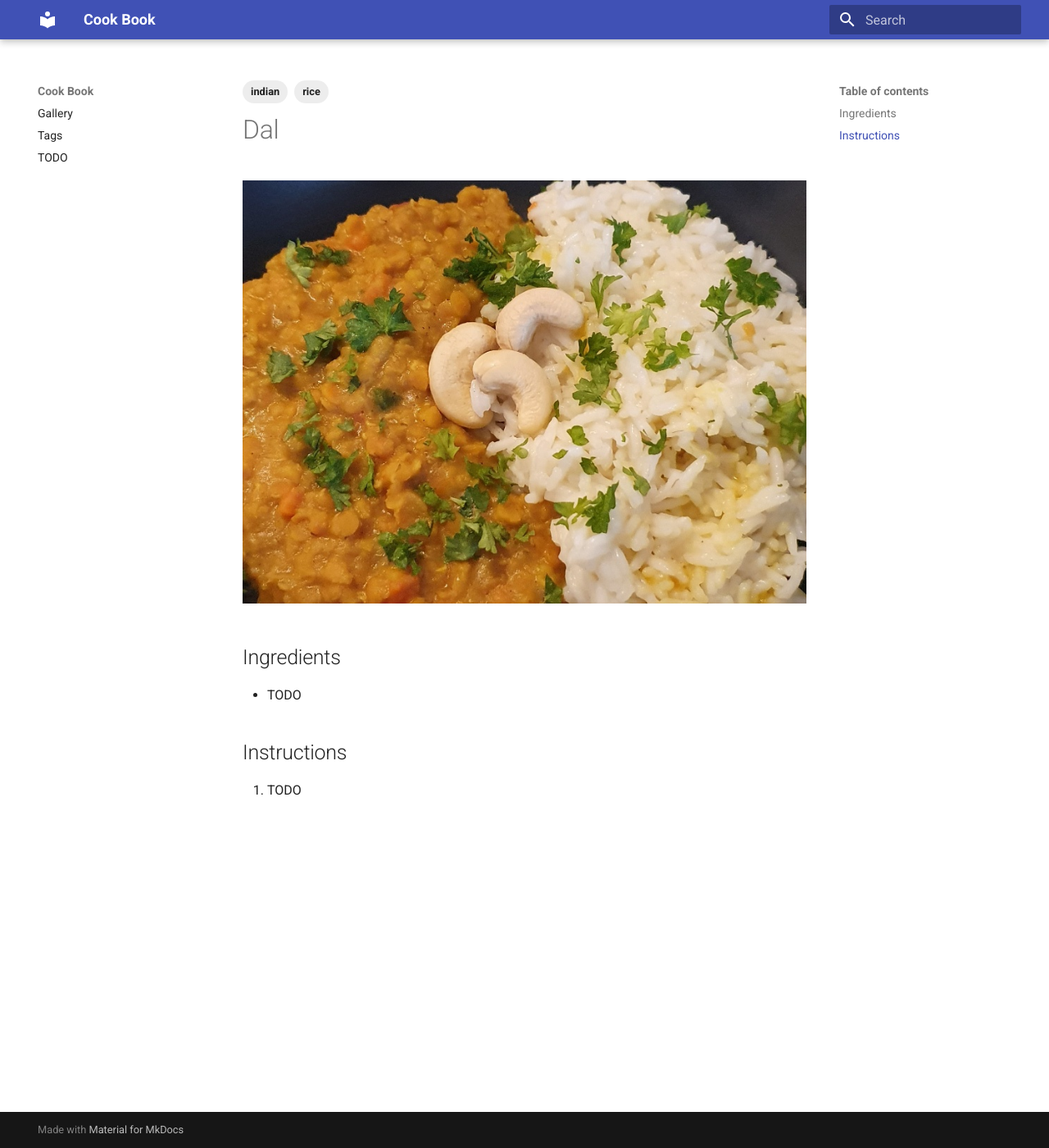
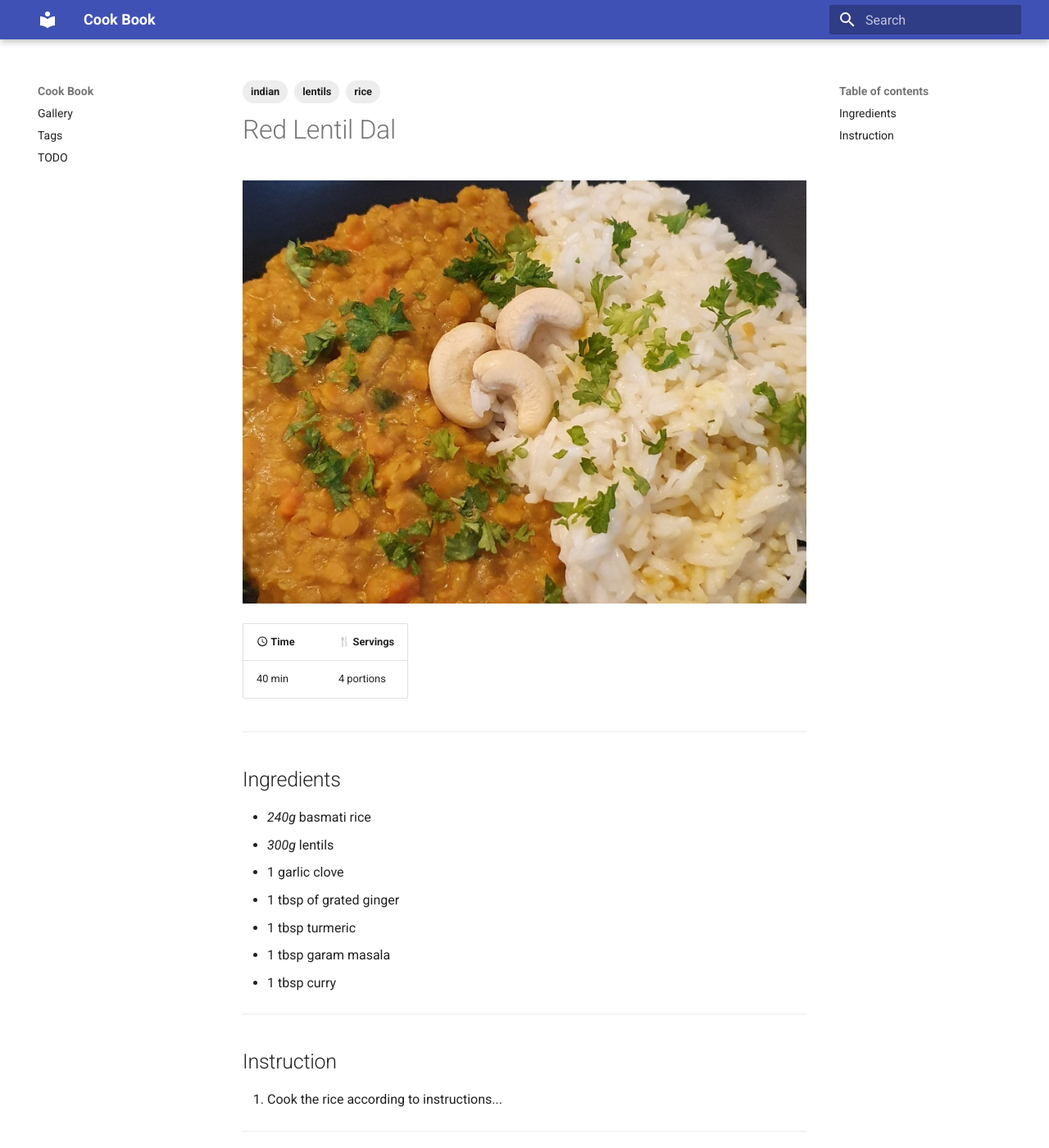
Before and after one commit to gr8jam/cook-book, an MkDocs documentation site: the page built from docs/recipes/dal/index.md, in a window 1280 px wide and 1400 px high. Shown: the whole window at 82% size. Built offline with MkDocs 1.6.1 and Material for MkDocs 9.7.7, drawn with Linux system fonts in a browser that asks for light colours; emoji names are drawn with the system emoji font.

Commit message:
added dal

```diff
--- a/docs/recipes/dal/index.md
+++ b/docs/recipes/dal/index.md
@@ -2,17 +2,33 @@
 tags:
   - indian
   - rice
+  - lentils
 ---
 
-# Dal
-
+# Red Lentil Dal
 
 ![image](image.jpg)
 
+| :material-clock-outline: Time | :fork_and_knife: Servings |
+|-------------------------------|---------------------------|
+| 40 min                        | 4 portions                |
+
+---
+
 ## Ingredients
 
-- TODO
+- _240g_ basmati rice
+- _300g_ lentils
+- 1 garlic clove
+- 1 tbsp of grated ginger
+- 1 tbsp turmeric
+- 1 tbsp garam masala
+- 1 tbsp curry
 
-## Instructions
+---
 
-1. TODO
+## Instruction
+
+1. Cook the rice according to instructions...
+
+---
```
Also changed, not shown: docs/recipes/lasagna/index.md (added, +43 -0 lines).
